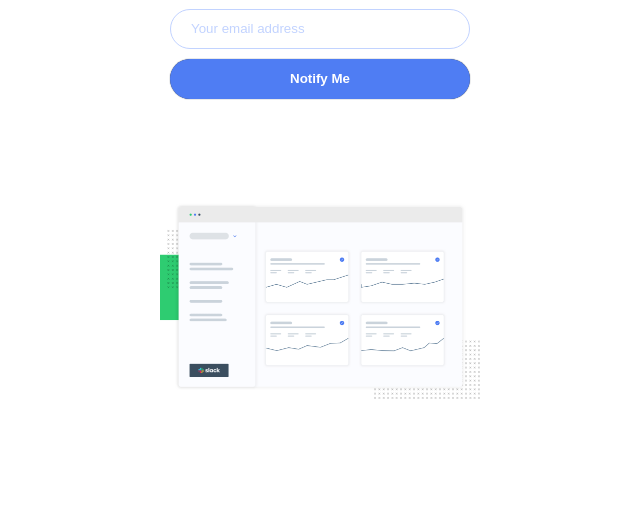
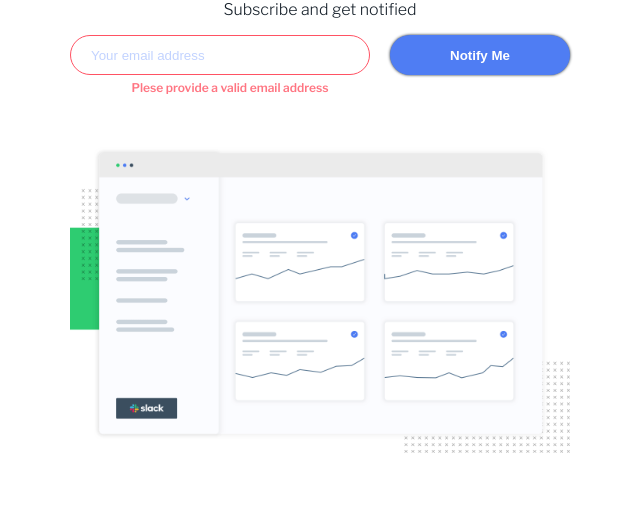
Before and after one commit to ejerciciosFrontendMentor/ping-coming-soon-page-master, a plain HTML site: page index.html in a window 1536 px wide. Shown: the part 179-684 px from the top of the page, without its empty margins (448-1088 px from the left). Drawn offline with nearby package versions, Linux system fonts and the light colour scheme.

Commit message:
style terminado falta js

```diff
--- a/index.html
+++ b/index.html
@@ -47,11 +47,11 @@
               type="text"
               name="text"
               placeholder="Your email address"
-              class="formEmail__input "
+              class="formEmail__input  formEmail__input--show"
             />
             <!-- formEmail__input--show
             formEmail__inputMsgError--show -->
-<span class="formEmail__inputMsgError">
+<span class="formEmail__inputMsgError formEmail__inputMsgError--show">
   Plese provide a valid email address
 </span>
             </div>
--- a/scss/style.scss
+++ b/scss/style.scss
@@ -30,9 +30,15 @@ body {
   grid-template-areas: "header" "body" "footer";
   place-items: center;
   gap: 100px;
+  @media screen and (min-width: 1400px) {
+    gap: 50px;
+  }
 }
 .text {
   width: 320px;
+  @media screen and (min-width: 1400px) {
+    width: 600px;
+  }
   &__content {
     width: 100%;
     padding-top: 50px;
@@ -43,12 +49,18 @@ body {
   }
   &__logo {
     transform: scale(0.6);
+    @media screen and (min-width: 1400px) {
+      transform: scale(1);
+    }
   }
   &__subTitle {
     color: var(--color-neutral-VeryDarkBlue);
     font-size: 28px;
     font-weight: 700;
     margin-bottom: 0;
+    @media screen and (min-width: 1400px) {
+      font-size: 40px;
+    }
   }
   &__subTitleWC {
     font-weight: 300;
@@ -57,6 +69,9 @@ body {
   &__text {
     color: var(--color-neutral-VeryDarkBlue);
     font-size: 15px;
+    @media screen and (min-width: 1400px) {
+      font-size: 16px;
+    }
   }
 }
 .formEmail {
@@ -65,6 +80,14 @@ body {
   justify-content: space-between;
   align-items: center;
   flex-direction: column;
+  @media screen and (min-width: 1400px) {
+    width: 500px;
+    align-items: flex-start;
+    flex-direction: row;
+  }
+  &__contentInput {
+    width: 100%;
+  }
   &__input {
     width: 100%;
     height: 40px;
@@ -73,7 +96,12 @@ body {
     border-radius: 20px;
     border: 1px solid var(--color-secondary-PaleBlue);
     outline: 0;
-    transition: border .3s;
+    transition: border 0.3s;
+    @media screen and (min-width: 1400px) {
+      width: 300px;
+      margin-right: 20px;
+      margin-bottom: 0;
+    }
     &--show {
       margin-bottom: 5px;
       border: 1px solid var(--color-secondary-LightRed);
@@ -85,9 +113,6 @@ body {
     &::focus {
       border: 1px solid var(--color-secondary-PaleBlue);
     }
-  }
-  &__contentInput {
-    width: 100%;
   }
   &__inputMsgError {
     display: none;
@@ -103,6 +128,10 @@ body {
     visibility: hidden;
     transition: margin-bottom 0.3s, transform 0.3s, opacity 0.3s,
       visibility 0.3s;
+    @media screen and (min-width: 1400px) {
+      transition: transform 0.3s, opacity 0.3s, visibility 0.3s;
+      margin-bottom: 0;
+    }
     &--show {
       display: block;
       transform: translateY(0);
@@ -121,7 +150,7 @@ body {
     outline: 0;
     cursor: pointer;
     background-color: var(--color-primary-Blue);
-    box-shadow: 0 0 1px var(--color-neutral-VeryDarkBlue);
+    box-shadow: 0 0 3px var(--color-neutral-VeryDarkBlue);
     transition: box-shadow 0.3s, background-color 0.3s;
     &:focus {
       background-color: rgba(79, 125, 243, 0.9);
@@ -131,6 +160,9 @@ body {
 }
 .contentImg {
   width: 320px;
+  @media screen and (min-width: 1400px) {
+    width: 500px;
+  }
   &__img {
     min-width: 100%;
     width: 100%;
```
Also changed, not shown: css/style.css, 1 other file.
